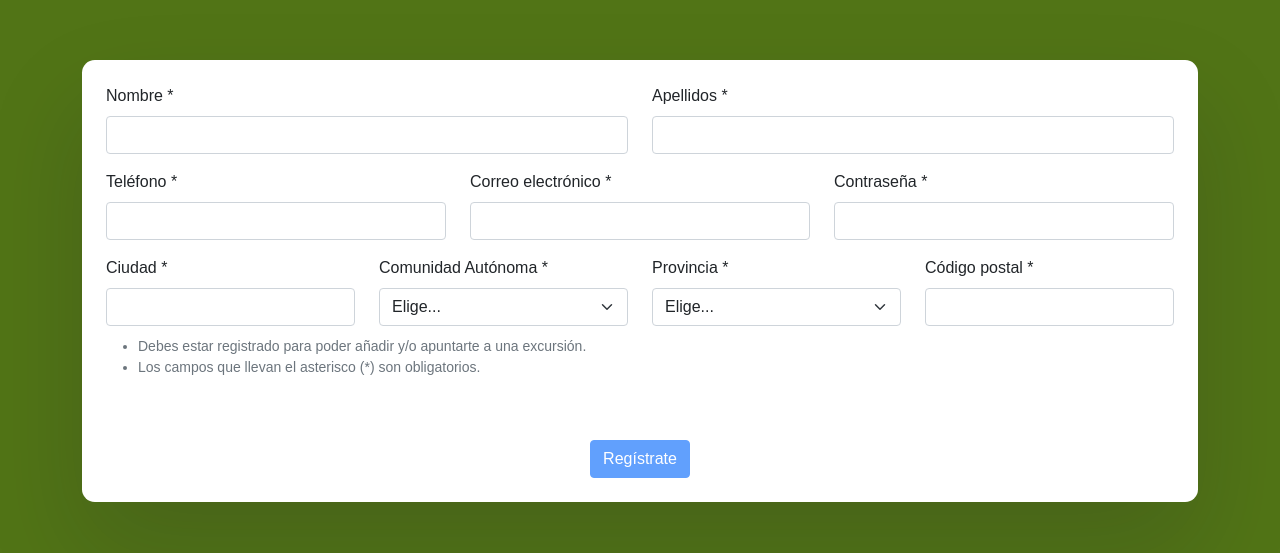
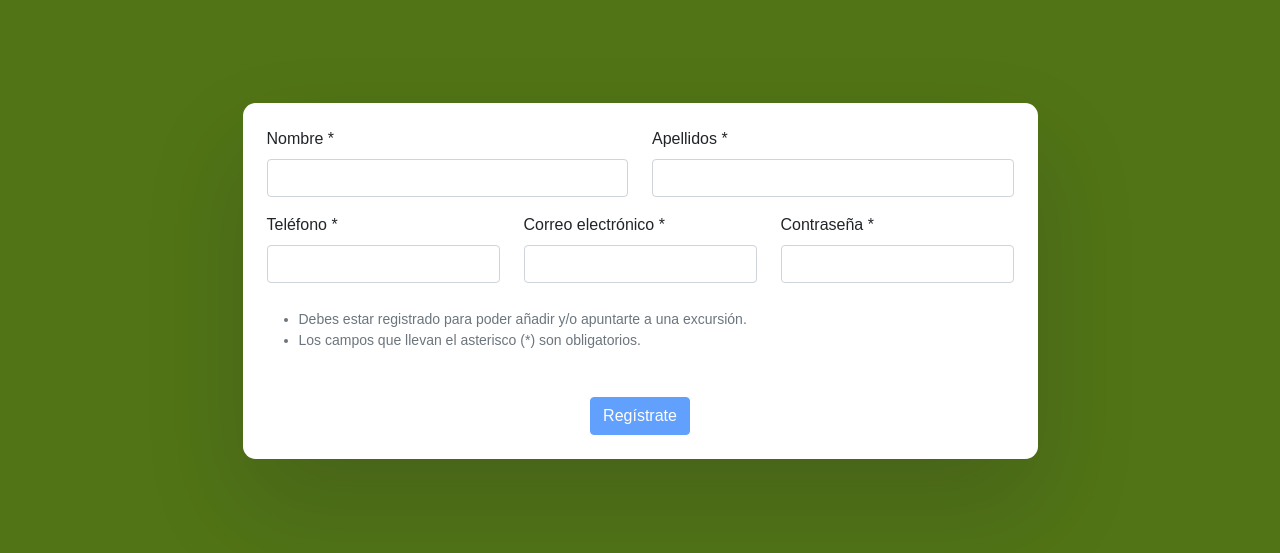
Before and after one commit to irenesj/excursiones, a React (Create React App) app: page /register in a window 1280 px wide. Shown: the part 119-672 px from the top of the page. Built offline with nearby package versions, Linux system fonts and the light colour scheme.

Commit message:
Update Register.js

```diff
--- a/src/componentes/Register.js
+++ b/src/componentes/Register.js
@@ -22,6 +22,16 @@ function Register(){
 
     }
 
+    const mailChange = (event) => {
+
+
+    }
+
+    const passwordChange = (event) => {
+
+
+    }
+
     const [disabled, setDisabled] = useState(true);
 
     useEffect(() => {
@@ -37,150 +47,31 @@ function Register(){
                 <Row>
                     <Col xs="12">
                         <Form className={styles.form}>
-
-                        <Row className="mb-3">
+                            <Row className="mb-3">
                                 <Form.Group as={Col} controlId="formGridAddress1">
                                     <Form.Label>Nombre *</Form.Label>
                                     <Form.Control onKeyUp={nameChange}/>
                                 </Form.Group>
-
                                 <Form.Group as={Col} controlId="formGridAddress2">
                                     <Form.Label>Apellidos *</Form.Label>
                                     <Form.Control onKeyUp={surnameChange}/>
                                 </Form.Group>
                             </Row>
-
                             <Row className="mb-3">
-
                                 <Form.Group as={Col} controlId="formGridPhone">
                                     <Form.Label>Teléfono *</Form.Label>
                                     <Form.Control type="email" onKeyUp={phoneChange}/>
                                 </Form.Group>
-
                                 <Form.Group as={Col} controlId="formGridEmail">
                                     <Form.Label>Correo electrónico *</Form.Label>
-                                    <Form.Control type="email"/>
+                                    <Form.Control type="email" onKeyUp={mailChange}/>
                                 </Form.Group>
-
                                 <Form.Group as={Col} controlId="formGridPassword">
                                     <Form.Label>Contraseña *</Form.Label>
-                                    <Form.Control type="password"/>
+                                    <Form.Control type="password" onKeyUp={passwordChange}/>
                                 </Form.Group>
                             </Row>
-
-                            <Row className="mb-3">
-
-                                <Form.Group as={Col} controlId="formGridCity">
-                                    <Form.Label>Ciudad *</Form.Label>
-                                    <Form.Control/>
-                                </Form.Group>
-
-                                <Form.Group as={Col} controlId="formGridCommunity">
-                                    <Form.Label>Comunidad Autónoma *</Form.Label>
-                                    <Form.Select defaultValue="Elige...">
-                                        <option>Elige...</option>
-                                        <option>Andalucía</option>
-                                        <option>Aragón</option>
-                                        <option>Asturias</option>
-                                        <option>Cantabria</option>
-                                        <option>Castilla La Mancha</option>
-                                        <option>Castilla y León</option>
-                                        <option>Cataluña</option>
-                                        <option>Extremadura</option>
-                                        <option>Galicia</option>
-                                        <option>Islas Baleares</option>
-                                        <option>Canarias</option>
-                                        <option>La Rioja</option>
-                                        <option>Madrid</option>
-                                        <option>Murcia</option>
-                                        <option>Navarra</option>
-                                        <option>País Vasco</option>
-                                        <option>Valencia</option>
-                                    </Form.Select>
-                                </Form.Group>
-
-                                <Form.Group as={Col} controlId="formGridProvince">
-                                    <Form.Label>Provincia *</Form.Label>
-                                    <Form.Select defaultValue="Elige...">
-                                        <option>Elige...</option>
-                                        <optgroup label="Andalucía">
-                                            <option>Almería</option>
-                                            <option>Cádiz</option>
-                                            <option>Cordoba</option>
-                                            <option>Granada</option>
-                                            <option>Huelva</option>
-                                            <option>Jaén</option>
-                                            <option>Málaga</option>
-                                            <option>Sevilla</option>
-                                        </optgroup>
-                                        <optgroup label="Aragón">
-                                            <option>Huesca</option>
-                                            <option>Teruel</option>
-                                            <option>Zaragoza</option>
-                                        </optgroup>
-                                        <option>Asturias</option>
-                                        <option>Cantabria</option>
-                                        <optgroup label="Castilla La Mancha">
-                                            <option>Albacete</option>
-                                            <option>Ciudad Real</option>
-                                            <option>Cuenca</option>
-                                            <option>Guadalajara</option>
-                                            <option>Toledo</option>
-                                        </optgroup>
-                                        <optgroup label="Castilla y León">
-                                            <option>Ávila</option>
-                                            <option>Burgos</option>
-                                            <option>León</option>
-                                            <option>Palencia</option>
-                                            <option>Salamanca</option>
-                                            <option>Segovia</option>
-                                            <option>Soria</option>
-                                            <option>Valladolid</option>
-                                            <option>Zamora</option>
-                                        </optgroup>
-                                        <optgroup label="Cataluña">
-                                            <option>Barcelona</option>
-                                            <option>Gerona</option>
-                                            <option>Lérida</option>
-                                            <option>Tarragona</option>
-                                        </optgroup>
-                                        <optgroup label="Extremadura">
-                                            <option>Badajoz</option>
-                                            <option>Cáceres</option>
-                                        </optgroup>
-                                        <optgroup label="Galicia">
-                                            <option>La Coruña</option>
-                                            <option>Lugo</option>
-                                            <option>Orense</option>
-                                            <option>Pontevedra</option>
-                                        </optgroup>
-                                        <option>Islas Baleares</option>
-                                        <optgroup label="Canarias">
-                                            <option>Las Palmas</option>
-                                            <option>Santa Cruz de Tenerife</option>
-                                        </optgroup>
-                                        <option>La Rioja</option>
-                                        <option>Madrid</option>
-                                        <option>Murcia</option>
-                                        <option>Navarra</option>
-                                        <optgroup label="País Vasco">
-                                            <option>Álava</option>
-                                            <option>Guipúzcua</option>
-                                            <option>Vizcaya</option>
-                                        </optgroup>
-                                        <optgroup label="Valencia">
-                                            <option>Alicante</option>
-                                            <option>Castellón</option>
-                                            <option>Valencia</option>
-                                        </optgroup>
-                                    </Form.Select>
-                                </Form.Group>
-
-                                <Form.Group as={Col} controlId="formGridPostalCode">
-                                    <Form.Label>Código postal *</Form.Label>
-                                    <Form.Control/>
-                                </Form.Group>
-
+                            <Row>
                                 <Form.Group>
                                     <Form.Text className="text-muted">
                                     <ul className={styles.list}>
@@ -189,7 +80,6 @@ function Register(){
                                     </ul>
                                     </Form.Text>
                                 </Form.Group>
-
                             </Row>
                             <div className={styles.btn}>
                                 <Button variant="primary" type="submit" disabled={disabled}>
```
